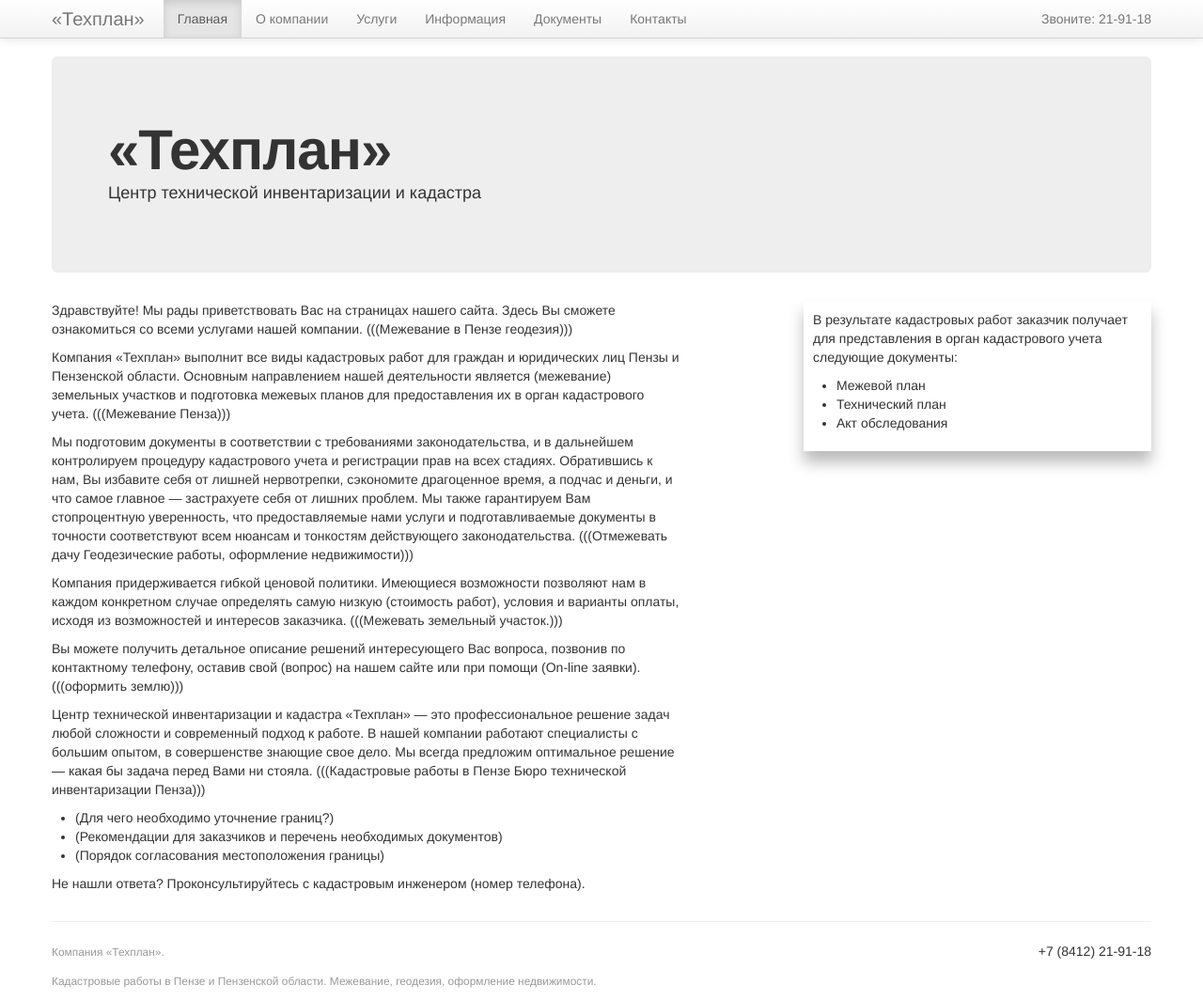
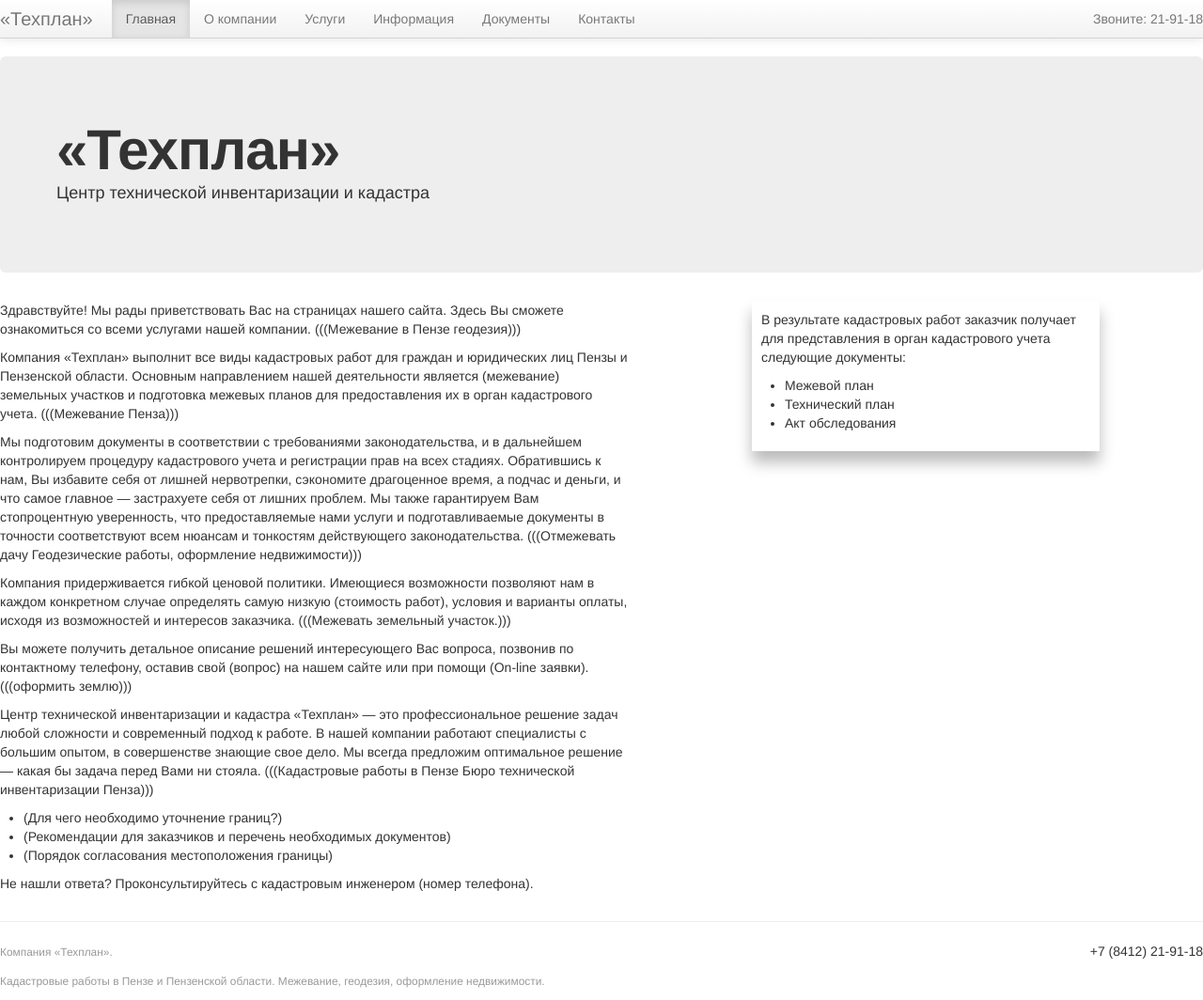
Before and after one commit to m1kc/m1kc.github.com, a Jekyll site: the page built from tehplan/index.md, in a window 1280 px wide and 1064 px high. Shown: the whole window at 94% size. Built offline with Jekyll 4.4.1, drawn with Linux system fonts in a browser that asks for light colours; Markdown is read by kramdown in place of the engine named in the settings.

Commit message:
Tehplan.

```diff
--- a/_layouts/default.html
+++ b/_layouts/default.html
@@ -18,7 +18,7 @@
 	<body>
 	 <div class="navbar navbar-fixed-top">
       <div class="navbar-inner">
-        <div class="container">
+        <div class="container-narrow">
           <button type="button" class="btn btn-navbar" data-toggle="collapse" data-target=".nav-collapse">
             <span class="icon-bar"></span>
             <span class="icon-bar"></span>
@@ -42,7 +42,7 @@
       </div>
     </div>
 
-	<div class="container">
+	<div class="container-narrow">
 		{% if page.main == true %}
 			<div class="hero-unit">
 				<h1>&laquo;Техплан&raquo;</h1>
```
